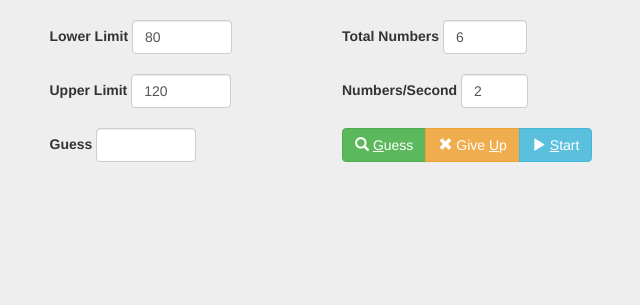
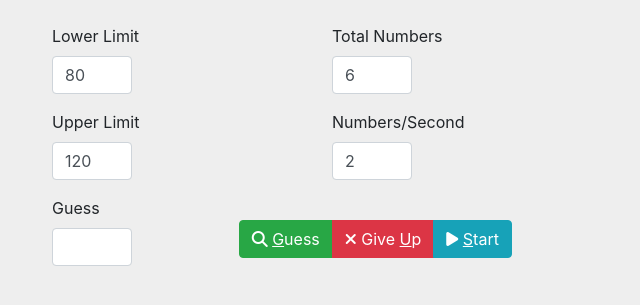
Before and after one commit to berkerol/guess-the-average, a Jekyll site: the page gta.html, which Jekyll copies as it is, in a window 1280 px wide. Shown: the top 305 px of the page, without its empty margins (313-953 px from the left). Built offline with Jekyll 4.4.1, drawn with Linux system fonts in a browser that asks for light colours; nearby versions of some CDN libraries.

Commit message:
Update to Bootstrap 4

```diff
--- a/gta.css
+++ b/gta.css
@@ -2,18 +2,10 @@ body {
   background: #eee;
 }
 
-.form-offset {
-  margin-top: 20px;
-}
-
-.alert-offset {
-  margin-top: 10px;
+input[type="number"] {
+  width: 5em;
 }
 
 #number {
   font-size: 5em;
 }
-
-input[type="number"] {
-  width: 5em;
-}
--- a/gta.html
+++ b/gta.html
@@ -6,53 +6,59 @@
   <meta name="viewport" content="width=device-width, initial-scale=1, user-scalable=no">
   <title>Guess the Average</title>
   <meta name="description" content="Try to calculate the average of the appearing numbers">
-  <link rel="stylesheet" href="https://stackpath.bootstrapcdn.com/bootstrap/3.4.1/css/bootstrap.min.css" integrity="sha384-HSMxcRTRxnN+Bdg0JdbxYKrThecOKuH5zCYotlSAcp1+c8xmyTe9GYg1l9a69psu" crossorigin="anonymous">
+  <link rel="stylesheet" href="https://stackpath.bootstrapcdn.com/bootstrap/4.3.1/css/bootstrap.min.css" integrity="sha384-ggOyR0iXCbMQv3Xipma34MD+dH/1fQ784/j6cY/iJTQUOhcWr7x9JvoRxT2MZw1T" crossorigin="anonymous">
   <link rel="stylesheet" href="gta.css">
 </head>
 
 <body>
   <div class="container">
-    <form class="form-inline row form-offset">
-      <div class="form-group col-xs-5 col-sm-4 col-md-3 col-xs-offset-1 col-sm-offset-2 col-md-offset-3">
+    <form>
+      <div class="form-row justify-content-center mt-4">
+        <div class="form-group col-5 col-md-4 col-lg-3">
           <label for="lowerLimit">Lower Limit</label>
           <input type="number" class="form-control" id="lowerLimit" min="1" max="99999">
         </div>
-      <div class="form-group col-xs-5 col-sm-4 col-md-3">
+        <div class="form-group col-5 col-md-4 col-lg-3">
           <label for="totalNumbers">Total Numbers</label>
           <input type="number" class="form-control" id="totalNumbers" min="3" max="999">
         </div>
-    </form>
-    <form class="form-inline row form-offset">
-      <div class="form-group col-xs-5 col-sm-4 col-md-3 col-xs-offset-1 col-sm-offset-2 col-md-offset-3">
+      </div>
+      <div class="form-row justify-content-center">
+        <div class="form-group col-5 col-md-4 col-lg-3">
           <label for="upperLimit">Upper Limit</label>
           <input type="number" class="form-control" id="upperLimit" min="1" max="99999">
         </div>
-      <div class="form-group col-xs-5 col-sm-4 col-md-3">
+        <div class="form-group col-5 col-md-4 col-lg-3">
           <label for="numbersPerSecond">Numbers/Second</label>
           <input type="number" class="form-control" id="numbersPerSecond" min="1" max="9">
         </div>
-    </form>
-    <form class="form-inline row form-offset">
-      <div class="form-group col-xs-3 col-xs-offset-1 col-sm-offset-2 col-md-offset-3">
+      </div>
+      <div class="form-row justify-content-center">
+        <div class="form-group col-3 col-lg-2">
           <label for="guess" id="guessLabel">Guess</label>
           <input type="number" class="form-control" id="guess" min="1" max="99999">
         </div>
-      <div class="btn-group col-xs-7 col-sm-5 col-md-4">
-        <a class="btn btn-success" onclick="if(!locked)guess()" accesskey="g"><span class="glyphicon glyphicon-search"></span> <span style="text-decoration: underline">G</span>uess</a>
-        <a class="btn btn-warning" onclick="if(!locked)giveUp()" accesskey="u"><span class="glyphicon glyphicon-remove"></span> Give <span style="text-decoration: underline">U</span>p</a>
-        <a class="btn btn-info" onclick="if(!counting)start()" accesskey="s"><span class="glyphicon glyphicon-play"></span> <span style="text-decoration: underline">S</span>tart</a>
-      </div>
-    </form>
-    <div class="row alert-offset">
-      <p class="text-center"><strong id="number"></strong></p>
-    </div>
-    <div class="row">
-      <div class="col-xs-10 col-sm-8 col-md-6 col-xs-offset-1 col-sm-offset-2 col-md-offset-3" id="text">
+        <div class="col-7 col-md-5 col-lg-4 my-auto">
+          <div class="btn-group">
+            <button type="button" class="btn btn-success" onclick="if(!locked)window.guess()" accesskey="g"><i class="fas fa-search"></i> <u>G</u>uess</button>
+            <button type="button" class="btn btn-danger" onclick="if(!locked)giveUp()" accesskey="u"><i class="fas fa-times"></i> Give <u>U</u>p</button>
+            <button type="button" class="btn btn-info" onclick="if(!counting)start()" accesskey="s"><i class="fas fa-play"></i> <u>S</u>tart</button>
           </div>
         </div>
       </div>
-  <script src="https://code.jquery.com/jquery-3.3.1.min.js" integrity="sha256-FgpCb/KJQlLNfOu91ta32o/NMZxltwRo8QtmkMRdAu8=" crossorigin="anonymous"></script>
-  <script src="https://stackpath.bootstrapcdn.com/bootstrap/3.4.1/js/bootstrap.min.js" integrity="sha384-aJ21OjlMXNL5UyIl/XNwTMqvzeRMZH2w8c5cRVpzpU8Y5bApTppSuUkhZXN0VxHd" crossorigin="anonymous"></script>
+    </form>
+    <div class="row">
+      <p class="mx-auto"><b id="number"></b></p>
+    </div>
+    <div class="row justify-content-center">
+      <div class="col-8 col-sm-6 col-md-5 col-lg-4 col-xl-3" id="text">
+      </div>
+    </div>
+  </div>
+  <script src="https://code.jquery.com/jquery-3.3.1.slim.min.js" integrity="sha384-q8i/X+965DzO0rT7abK41JStQIAqVgRVzpbzo5smXKp4YfRvH+8abtTE1Pi6jizo" crossorigin="anonymous"></script>
+  <script src="https://cdnjs.cloudflare.com/ajax/libs/popper.js/1.14.7/umd/popper.min.js" integrity="sha384-UO2eT0CpHqdSJQ6hJty5KVphtPhzWj9WO1clHTMGa3JDZwrnQq4sF86dIHNDz0W1" crossorigin="anonymous"></script>
+  <script src="https://stackpath.bootstrapcdn.com/bootstrap/4.3.1/js/bootstrap.min.js" integrity="sha384-JjSmVgyd0p3pXB1rRibZUAYoIIy6OrQ6VrjIEaFf/nJGzIxFDsf4x0xIM+B07jRM" crossorigin="anonymous"></script>
+  <script src="https://kit.fontawesome.com/a1c4b21e48.js"></script>
   <script src="gta.js"></script>
   <script>
     (function(i,s,o,g,r,a,m){i['GoogleAnalyticsObject']=r;i[r]=i[r]||function(){
```
Lines whose indentation alone changed are shown as unchanged.
